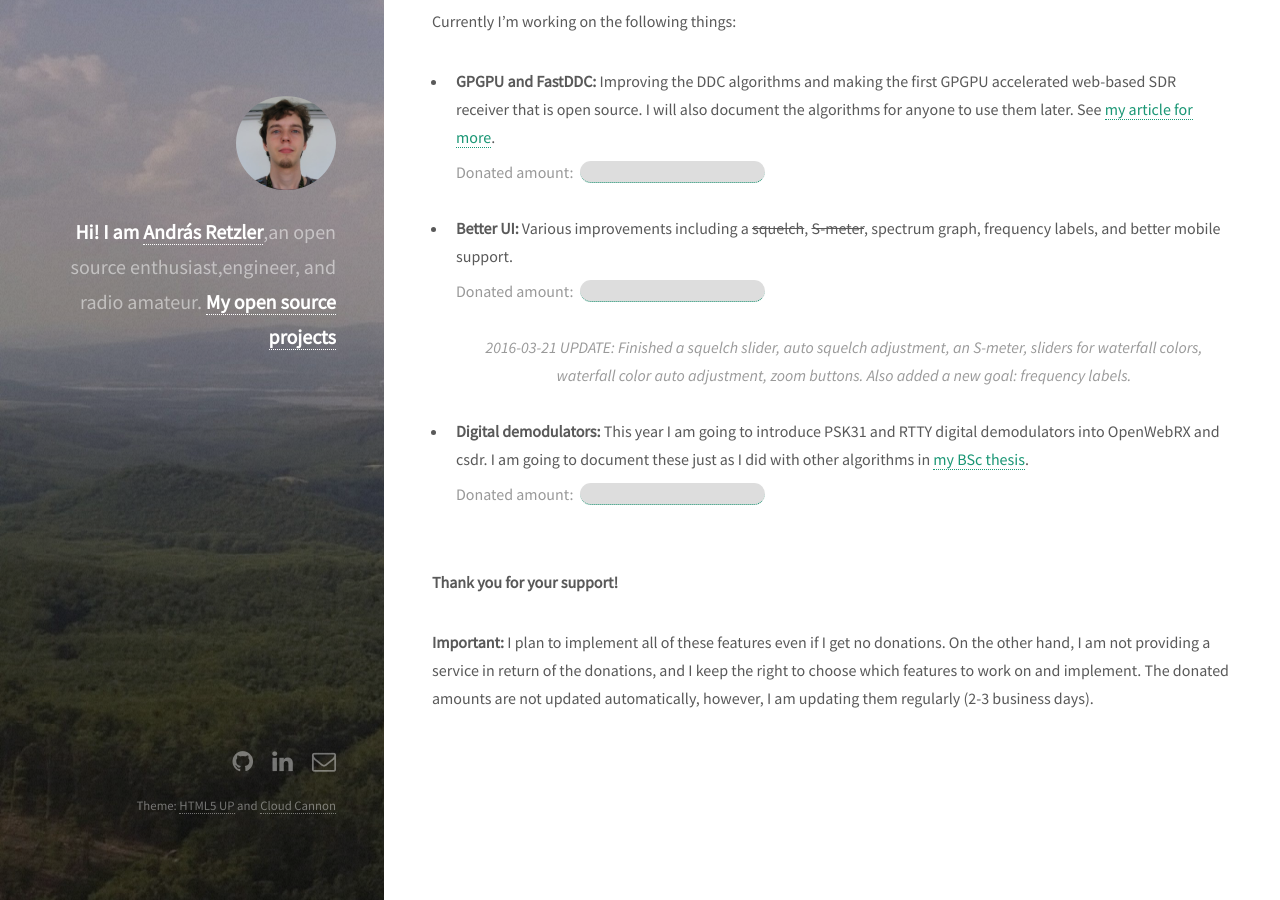
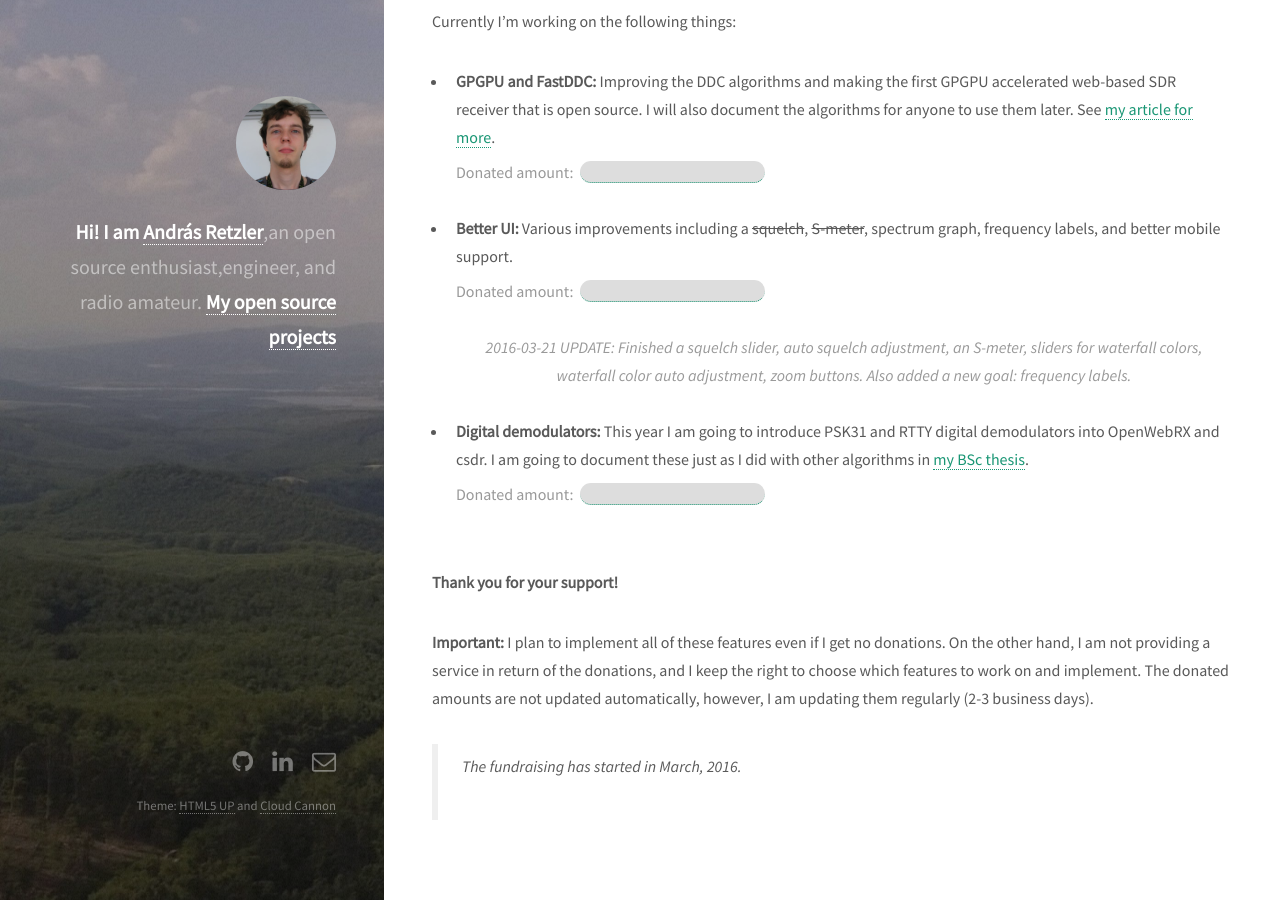
Before and after one commit to ha7ilm/ha7ilm.github.io, a Jekyll site: the page built from support.md, in a window 1280 px wide and 900 px high, scrolled down 949 px. Built offline with Jekyll 4.4.1, drawn with Linux system fonts in a browser that asks for light colours; comment, search, counter and statistics services are not loaded.

Commit message:
Update support.md

```diff
--- a/support.md
+++ b/support.md
@@ -45,3 +45,5 @@ Currently I'm working on the following things:
 **Thank you for your support!**
 
 **Important:** I plan to implement all of these features even if I get no donations. On the other hand, I am not providing a service in return of the donations, and I keep the right to choose which features to work on and implement. The donated amounts are not updated automatically, however, I am updating them regularly (2-3 business days).
+
+> The fundraising has started in March, 2016.
```
